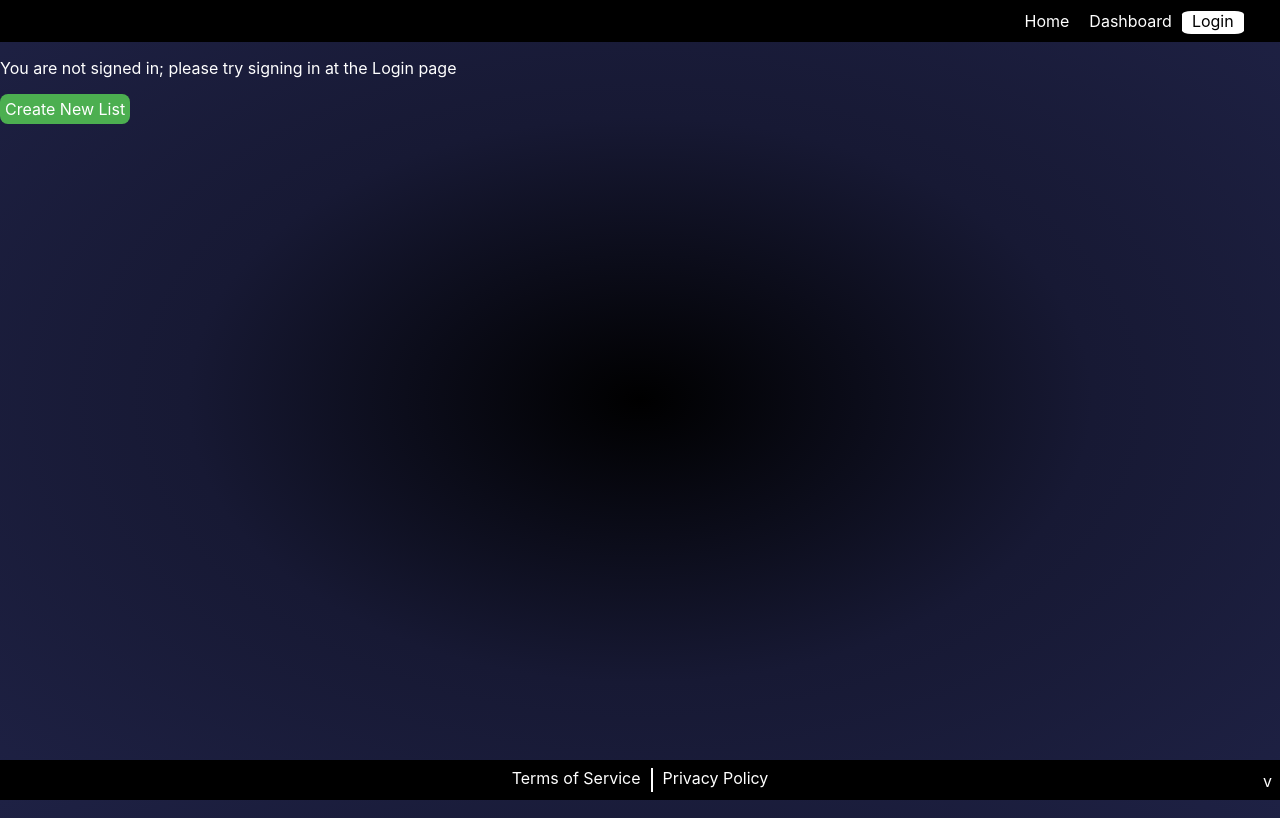
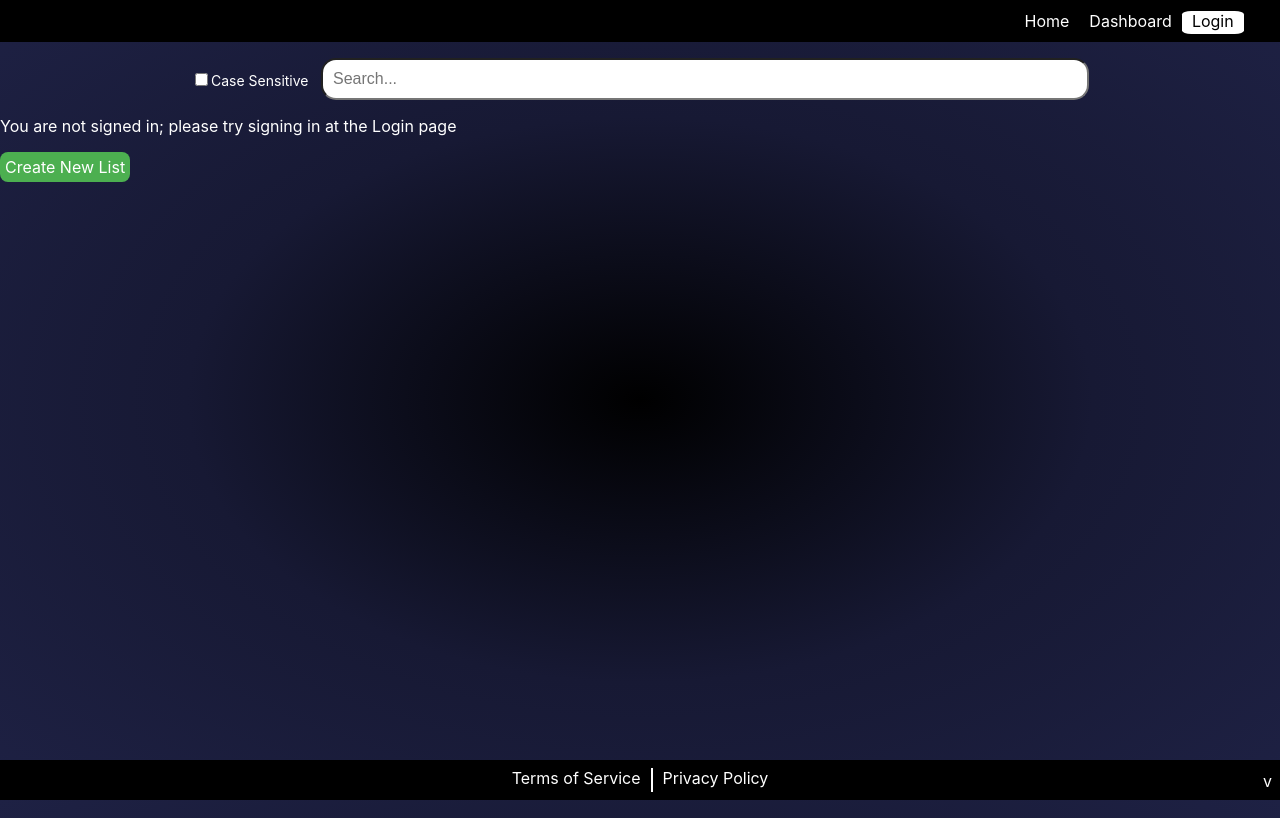
Before and after one commit to Velocities/SpeedCart, a React (Create React App) app in the folder speedcart-react/: page /dashboard in a window 1280 px wide. Built offline with nearby package versions, Linux system fonts and the light colour scheme.

Commit message:
Implement Issue #29

```diff
--- a/speedcart-react/src/pages/Dashboard/Dashboard.js
+++ b/speedcart-react/src/pages/Dashboard/Dashboard.js
@@ -8,6 +8,8 @@ function Dashboard() {
     const [shoppingListTitles, setShoppingListTitles] = useState([]);
     const [error, setError] = useState(null);
     const [isLoading, setIsLoading] = useState(true);
+    const [searchQuery, setSearchQuery] = useState('');
+    const [isCaseSensitive, setIsCaseSensitive] = useState(false);
 
     useEffect(() => {
         const authToken = localStorage.getItem('authToken');
@@ -84,19 +86,51 @@ function Dashboard() {
         });
     };
 
+    const handleSearchChange = (event) => {
+        setSearchQuery(event.target.value);
+    };
+
+    const handleCaseSensitiveChange = (event) => {
+        setIsCaseSensitive(event.target.checked);
+    };
+
+    const filteredShoppingListTitles = shoppingListTitles.filter(list => {
+        if (isCaseSensitive) {
+            return list.name.includes(searchQuery);
+        }
+        return list.name.toLowerCase().includes(searchQuery.toLowerCase());
+    });
+
     return (
         <div className={`${layoutStyles.fullHeightContainer}`}>
+            <div className={dashboardStyles.searchContainer}>
+                <label className={dashboardStyles.caseSensitiveLabel}>
+                    <input
+                        type="checkbox"
+                        checked={isCaseSensitive}
+                        onChange={handleCaseSensitiveChange}
+                    />
+                    Case Sensitive
+                </label>
+                <input
+                    type="text"
+                    placeholder="Search..."
+                    value={searchQuery}
+                    onChange={handleSearchChange}
+                    className={dashboardStyles.searchInput}
+                />
+            </div>
             {isLoading ? (
                 <p>Loading lists...</p>
             ) : error ? (
                 <p>{error}</p>
             ) : (
                 <>
-                        {shoppingListTitles.length === 0 ? (
+                    {filteredShoppingListTitles.length === 0 ? (
                         <p>No lists</p>
                     ) : (
                         <ul>
-                                {shoppingListTitles.map(list => (
+                            {filteredShoppingListTitles.map(list => (
                                 <li key={list.list_id} className={dashboardStyles.shoppingListItem}>
                                     <Link to={`/shopping-list/${list.list_id}`}>{list.name}</Link>
                                     <FaTrash
--- a/speedcart-react/src/pages/Dashboard/Dashboard.module.css
+++ b/speedcart-react/src/pages/Dashboard/Dashboard.module.css
@@ -31,3 +31,23 @@
 .deleteIcon:hover {
     color: darkred;
 }
+
+.searchInput {
+    padding: 10px;
+    font-size: 16px;
+    width: 60%;
+    border-radius: 15px;
+    box-sizing: border-box;
+}
+
+.caseSensitiveLabel {
+    width: 130px;
+    font-size: 14px;
+}
+
+.searchContainer {
+    display: flex;
+    align-items: center;     /* Center vertically   */
+    justify-content: center; /* Center horizontally */
+    margin-top: 2vh;
+}
```
Lines whose indentation alone changed are shown as unchanged.
